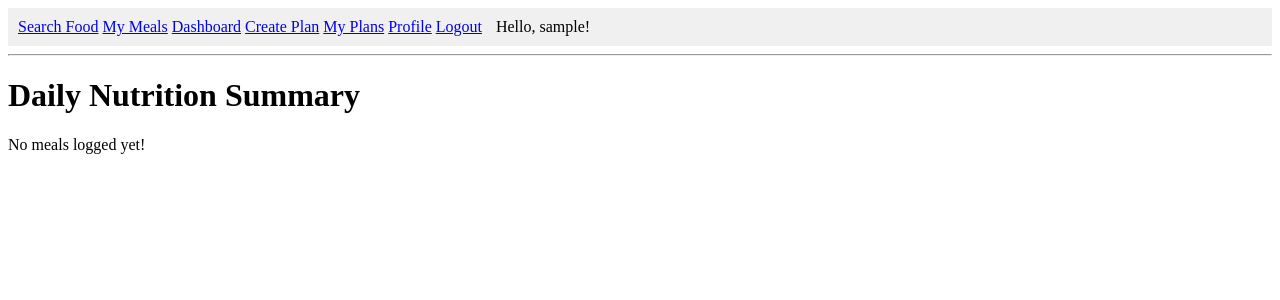
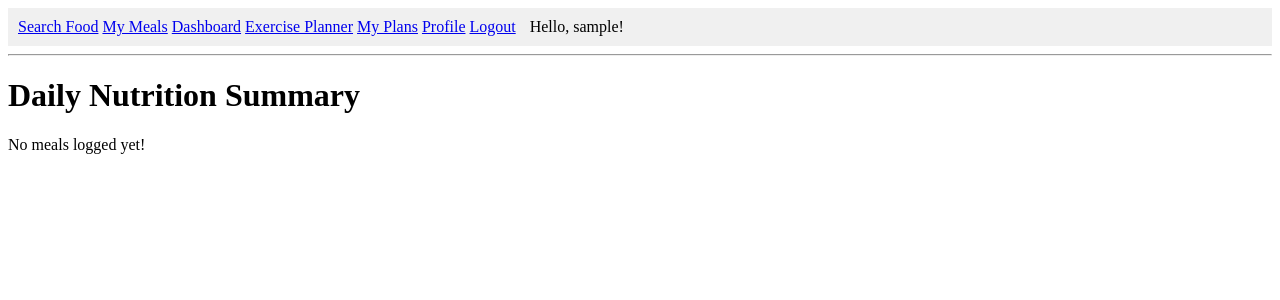
Before and after one commit to thd46/macroandcalo, a Flask app: page /dashboard in a window 1280 px wide. Shown: the top 300 px of the page. Run offline with Flask 3, Linux system fonts and the light colour scheme; the visitor is signed in with stand-in values (Sample User, id 1); data that the repository does not hold is empty; some libraries are stand-ins or nearby versions.

Commit message:
small mod to nav bar

```diff
--- a/templates/nav.html
+++ b/templates/nav.html
@@ -2,7 +2,7 @@
     <a href="/search-food">Search Food</a>
     <a href="/my-meals">My Meals</a>
     <a href="/dashboard">Dashboard</a>
-    <a href="/create-exercise-plan">Create Plan</a>
+    <a href="/create-exercise-plan">Exercise Planner</a>
     <a href="/exercise-plans">My Plans</a>
 
     {% if 'user_id' not in session %}
```
